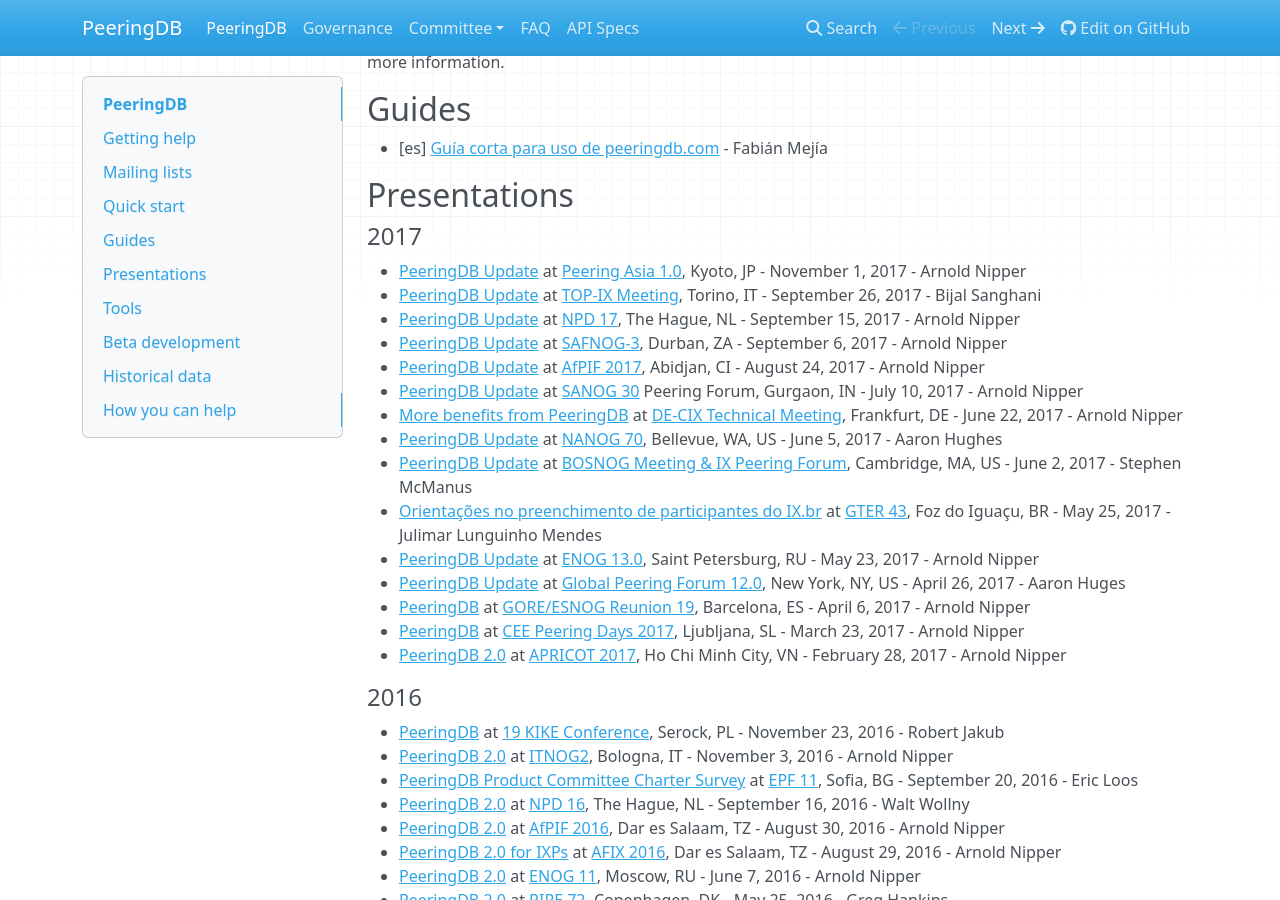
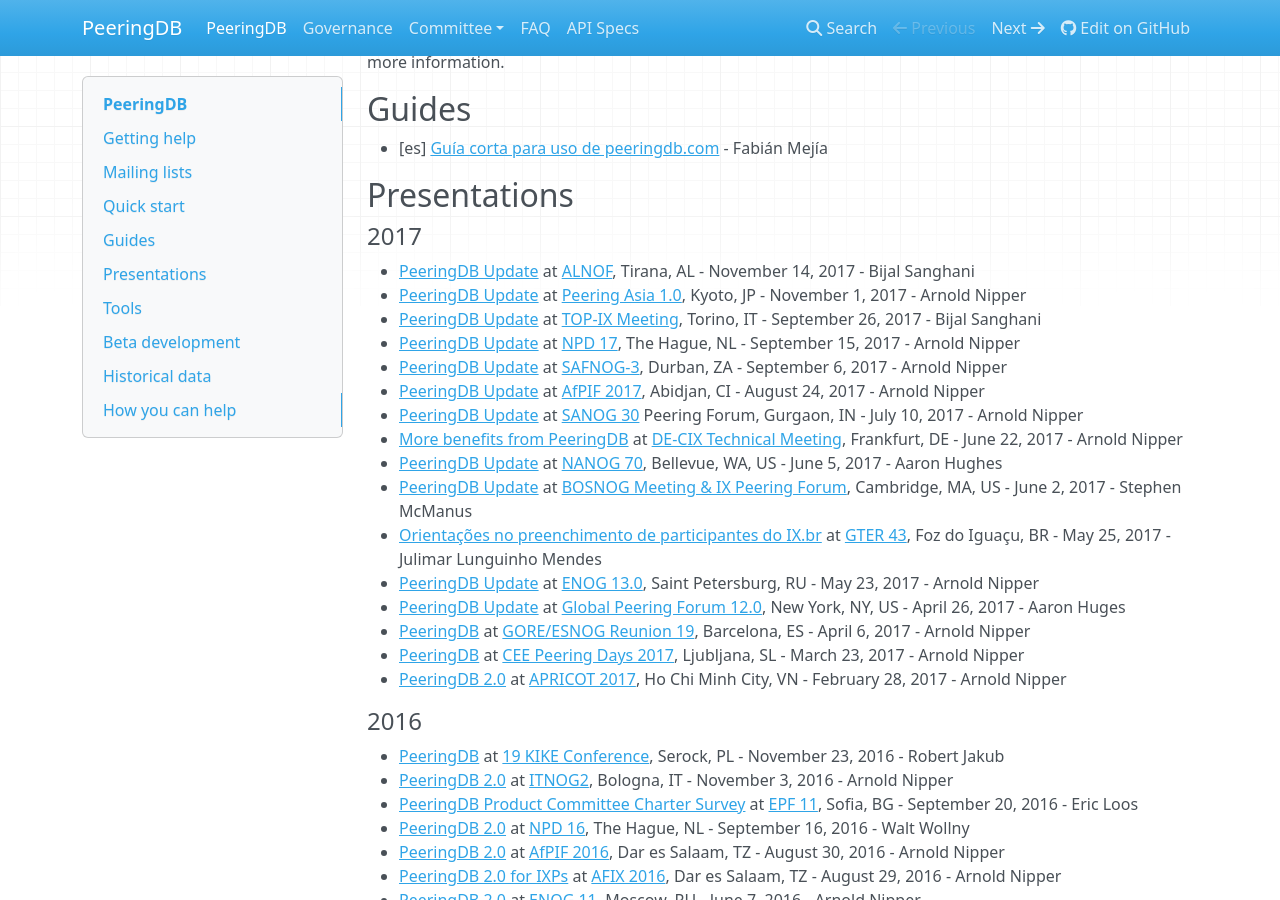
Before and after one commit to peeringdb/docs, an MkDocs documentation site: the page built from docs/index.md, in a window 1280 px wide and 900 px high, scrolled down 1136 px. Built offline with MkDocs 1.6.1, drawn with Linux system fonts in a browser that asks for light colours; nearby versions of some CDN libraries; old or Windows-style settings are respelled for this version of MkDocs.

Commit message:
Added Bijal's ALNOF presentation.

```diff
--- a/docs/index.md
+++ b/docs/index.md
@@ -52,6 +52,7 @@
 
 #### 2017
 
+- [PeeringDB Update](presentation/20171114-alnof-sanghani.pdf) at [ALNOF](https://alnof.namex.it/), Tirana, AL - November 14, 2017 - Bijal Sanghani
 - [PeeringDB Update](presentation/20171101-Peering-Asia-nipper.pdf) at [Peering Asia 1.0](http://peeringasia.com/), Kyoto, JP - November 1, 2017 - Arnold Nipper
 - [PeeringDB Update](presentation/20170926-topix-meeting-sanghani.pdf) at [TOP-IX Meeting](https://www.top-ix.org/en/2017/07/31/104342/), Torino, IT - September 26, 2017 - Bijal Sanghani
 - [PeeringDB Update](presentation/20170915-Neutral-Peering-Day-2017-nipper.pdf) at [NPD 17](https://neutralpeeringdays.net/#Program), The Hague, NL - September 15, 2017 - Arnold Nipper
```
Also changed, not shown: 1 other file.
